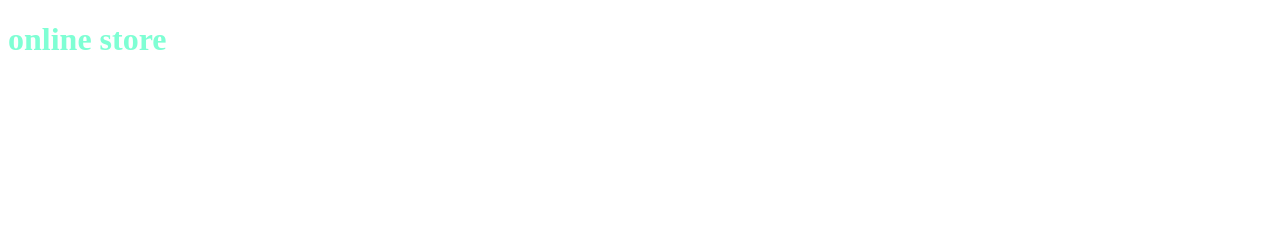
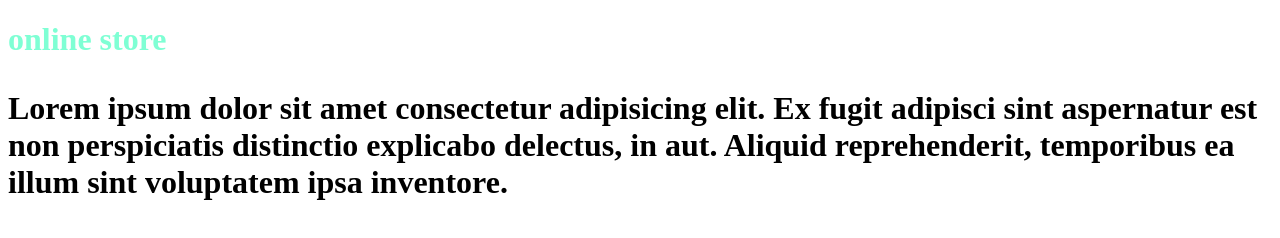
Before and after one commit to Laziz444/git, a plain HTML site: page index.html in a window 1280 px wide. Drawn offline with Linux system fonts and the light colour scheme.

Commit message:
i added main

```diff
--- a/index.html
+++ b/index.html
@@ -9,5 +9,14 @@
 </head>
 <body>
     <h1 class="ok">online store</h1>
+<main>
+    <div class="container">
+        <h1>
+            <p>
+                Lorem ipsum dolor sit amet consectetur adipisicing elit. Ex fugit adipisci sint aspernatur est non perspiciatis distinctio explicabo delectus, in aut. Aliquid reprehenderit, temporibus ea illum sint voluptatem ipsa inventore.
+            </p>
+        </h1>
+    </div>
+</main>
 </body>
 </html>
```
